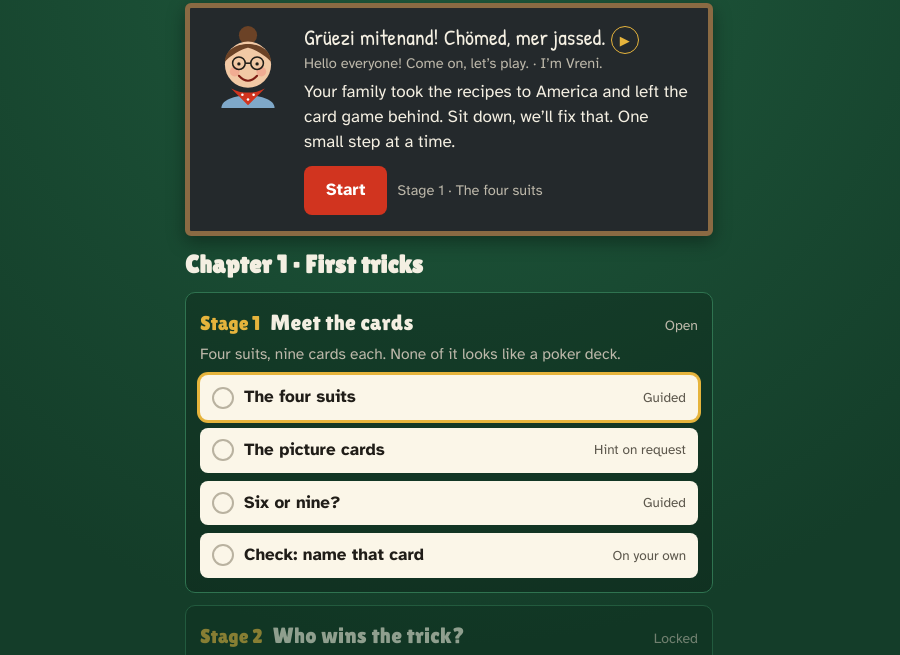
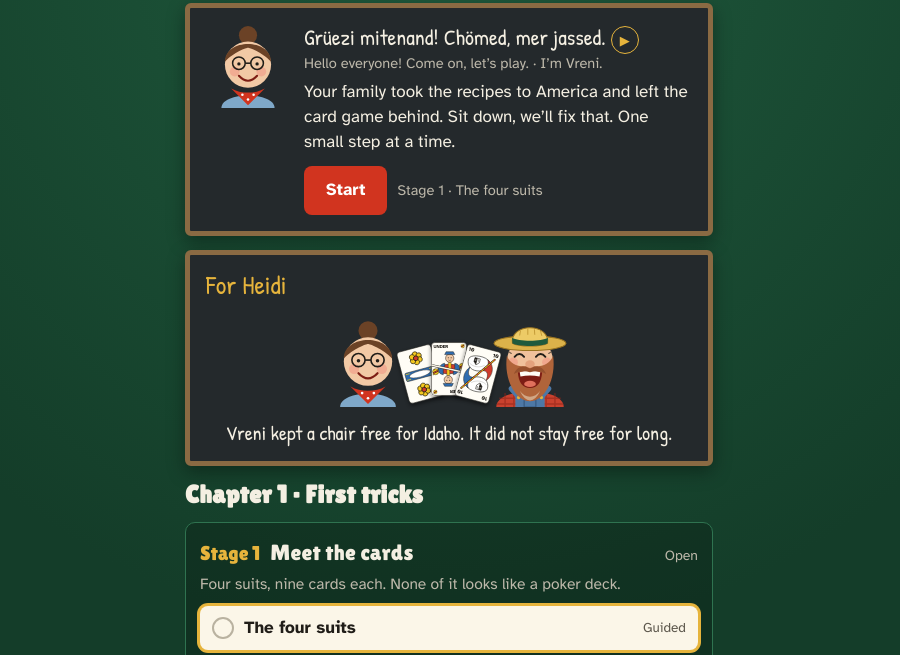
Before and after one commit to christaegger-dot/jass-with-vreni, a plain HTML site: page public/index.html in a window 1280 px wide. Shown: the part 71-726 px from the top of the page, without its empty margins (191-1091 px from the left). Drawn offline with Linux system fonts and the light colour scheme.

Commit message:
Home page: the dedication and the two at the table move up
The scene with Vreni and the man from Idaho sat at the very end of the
home page. It now has its own small card right under Vreni's greeting,
before the first lesson. The card about Winterthur and Idaho stays at
the bottom and keeps the title «Two places, one table».

Co-Authored-By: Claude Fable 5.2 <noreply@anthropic.com>
Claude-Session: https://claude.ai/code/session_011SWztjVqwqvoSNxaWi2We7

```diff
--- a/public/index.html
+++ b/public/index.html
@@ -173,6 +173,7 @@ button:focus-visible,a:focus-visible{outline:3px solid var(--gold);outline-offse
 .info{align-self:stretch;margin:0;background:rgba(0,0,0,.22);border-radius:8px;padding:7px 10px;font-size:15px}
 .rn .badge{width:13px;height:13px}
 .dedication{margin:-4px 0 2px;color:var(--gold);font-size:26px;line-height:1.1}
+.atable{gap:4px}.atable .dedication{margin:0}.atable .matesnote{margin:4px 0 0}
 .mates{display:flex;align-items:flex-end;justify-content:center;gap:4px;margin:10px 0 0}
 .mates .vreni{width:88px;height:88px}
 .mates .fan{display:flex;align-items:flex-end;padding-bottom:7px}
@@ -1930,6 +1931,7 @@ function renderHome(){
     +(next?'<div class="actions goon"><button class="primary" type="button" id="continue-btn" data-stage="'+next[0]+'" data-lesson="'+next[1]+'">'+(Object.keys(S.best).length?'Continue':'Start')+'</button>'
       +'<span class="small dim">Stage '+(next[0]+1)+' · '+STAGES[next[0]].lessons[next[1]].title+'</span></div>':'')
     +(OPEN_ALL?'<p class="small dim">Preview: every stage is open. Your own progress is saved as usual.</p>':'')+'</div></div></div>'
+    +tableHTML()
     +'<div class="path">'+path
     +'<p class="later"><b>That is the whole course.</b> Come back whenever you like: the round in Stage 7 and the game in Stage 14 deal new cards every time.</p></div>'
     +'<div class="slate breaks"><h2>Cheat sheets to print</h2><p class="dim small">One page each. Keep them next to you at the table. Nobody will mind, least of all Vreni.</p>'+sheetsHTML()+'</div>'
@@ -2208,8 +2210,13 @@ function scoreHTML(score){
   return '<div class="rscore"><span class="side" aria-label="Your team, Idaho: '+score[0]+' points">'+badgeSVG(0)+'<span>Idaho <b>'+score[0]+'</b><i>your team</i></span></span>'
     +'<span class="side r" aria-label="Their team, Winterthur: '+score[1]+' points"><span>Winterthur <b>'+score[1]+'</b><i>their team</i></span>'+badgeSVG(1)+'</span></div>';
 }
+// The dedication and the two at the table. On the home page it sits right under Vreni's greeting, before the course.
+function tableHTML(){
+  return '<div class="slate breaks atable"><p class="chalk dedication">For Heidi</p>'+matesHTML()
+    +'<p class="chalk matesnote">Vreni kept a chair free for Idaho. It did not stay free for long.</p></div>';
+}
 function placesHTML(){
-  return '<div class="slate breaks"><h2>Two places, one table</h2><p class="chalk dedication">For Heidi</p>'+matesHTML()+'<p class="chalk matesnote">Vreni kept a chair free for Idaho. It did not stay free for long.</p><div class="places">'
+  return '<div class="slate breaks"><h2>Two places, one table</h2><div class="places">'
     +'<div class="place">'+badgeSVG(1)+'<div><b>Winterthur, Switzerland</b><p class="small">This is where Vreni’s table stands. The town carries two red lions in its coat of arms, one on each side of a slanting bar. Vreni says anyone can see what they are: two partners at a Jass table.</p><a href="https://heraldry-wiki.com/wiki/Winterthur">See the real coat of arms</a></div></div>'
     +'<div class="place">'+badgeSVG(0)+'<div><b>Idaho, USA</b><p class="small">This is where the cards are headed. Idaho’s Great Seal is the only state seal in America designed by a woman, Emma Edwards Green, in 1891. Its motto is «Esto perpetua», let it be perpetual. Vreni says the same about a good Jass evening.</p><a href="https://sos.idaho.gov/StateSeal/">See the real seal</a></div></div>'
     +'</div><p class="dim small">The potato, the lion and the man in the straw hat are our own little drawings. In the round at the end of Chapter 2 you play for Idaho. Winterthur has home advantage, Idaho has the potatoes. Somebody will have to make Rösti.</p></div>';
```
Also changed, not shown: tests/browser-test.js (+3 -2 lines).
